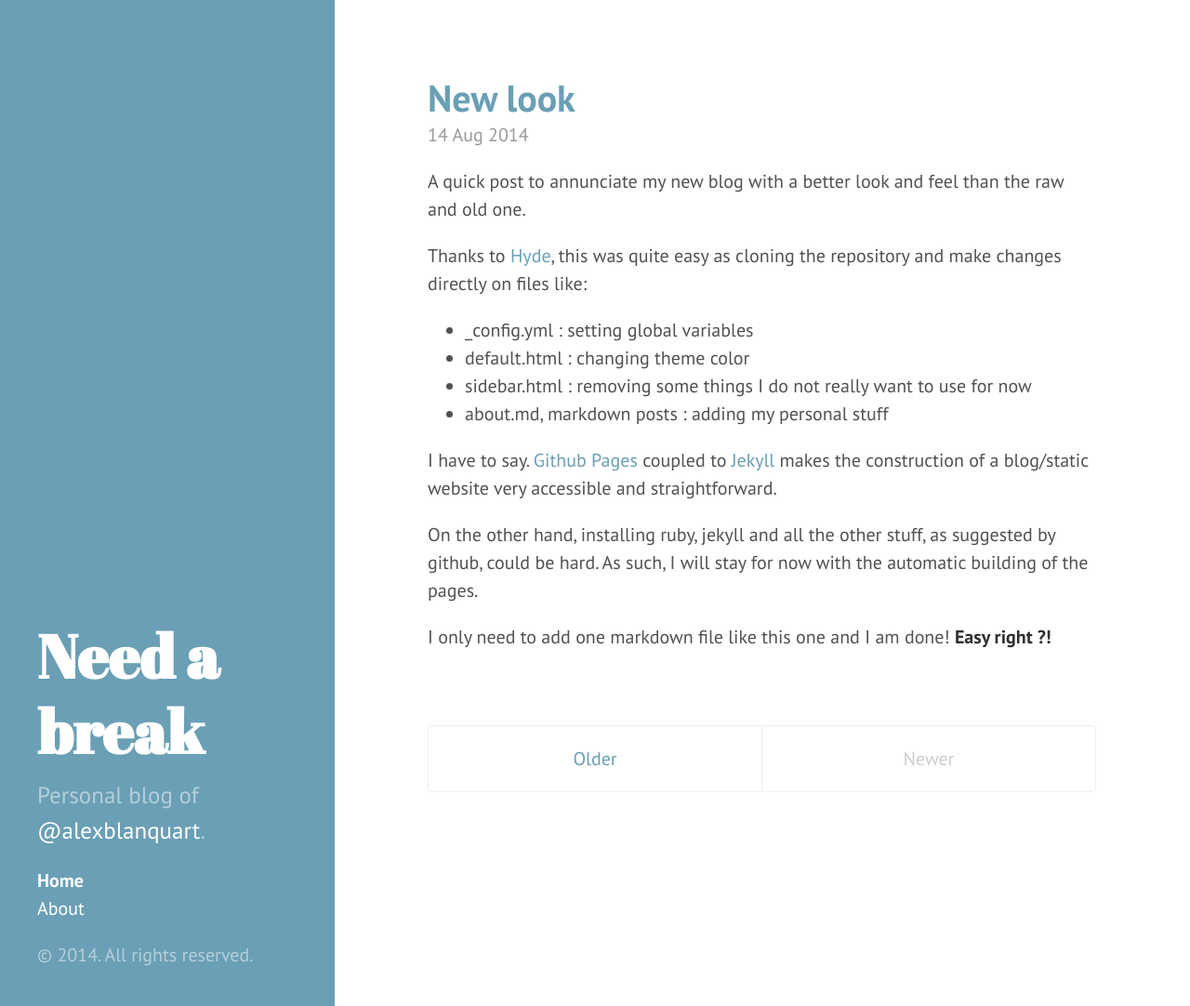
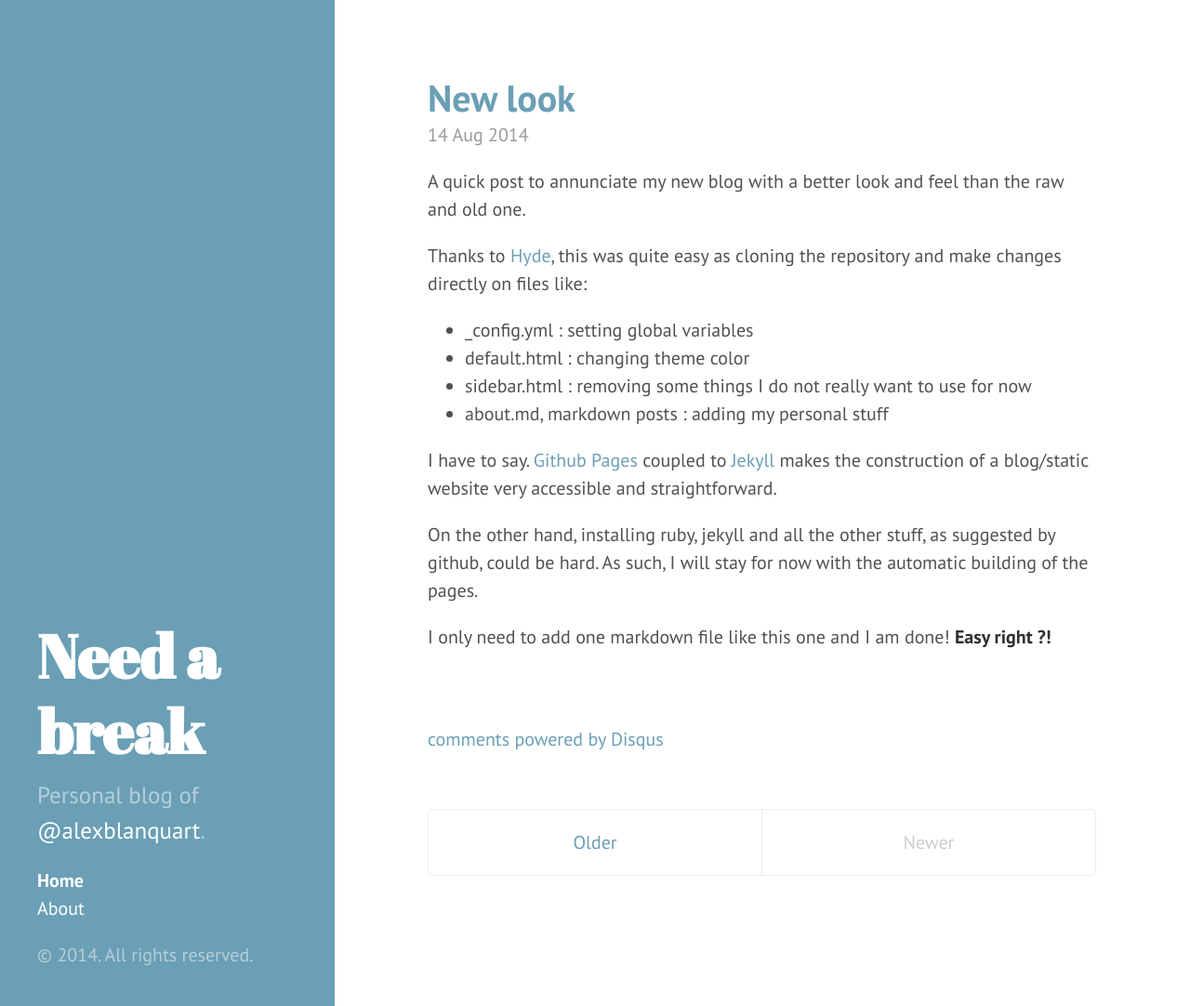
Before and after one commit to alexblanquart/alexblanquart.github.io, a Jekyll site: the page built from index.html, in a window 1280 px wide and 1082 px high. Shown: the whole window at 93% size. Built offline with Jekyll 4.4.1, drawn with Linux system fonts in a browser that asks for light colours; Markdown is read by kramdown in place of the engine named in the settings; the list of posts is cut into pages by our own code; comment, search, counter and statistics services are not loaded; some of the changed lines change nothing that is shown.

Commit message:
test for disqus support

```diff
--- a/index.html
+++ b/index.html
@@ -16,6 +16,23 @@
 
     {{ post.content }}
   </div>
+
+      <div id="disqus_thread"></div>
+    <script type="text/javascript">
+        /* * * CONFIGURATION VARIABLES: EDIT BEFORE PASTING INTO YOUR WEBPAGE * * */
+        var disqus_shortname = 'needabreak'; // required: replace example with your forum shortname
+
+        /* * * DON'T EDIT BELOW THIS LINE * * */
+        (function() {
+            var dsq = document.createElement('script'); dsq.type = 'text/javascript'; dsq.async = true;
+            dsq.src = '//' + disqus_shortname + '.disqus.com/embed.js';
+            (document.getElementsByTagName('head')[0] || document.getElementsByTagName('body')[0]).appendChild(dsq);
+        })();
+    </script>
+    <noscript>Please enable JavaScript to view the <a href="http://disqus.com/?ref_noscript">comments powered by Disqus.</a></noscript>
+    <a href="http://disqus.com" class="dsq-brlink">comments powered by <span class="logo-disqus">Disqus</span></a>
+
+
   {% endfor %}
 </div>
 
```
